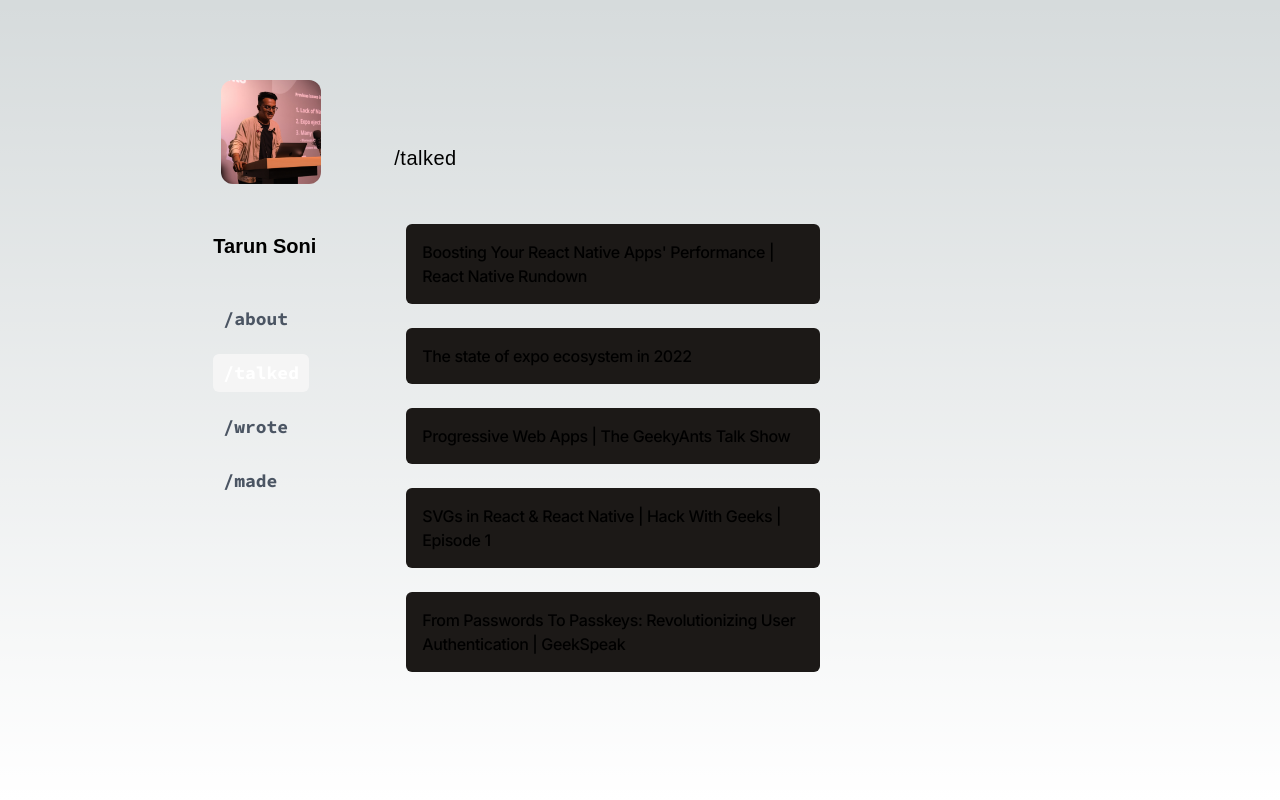
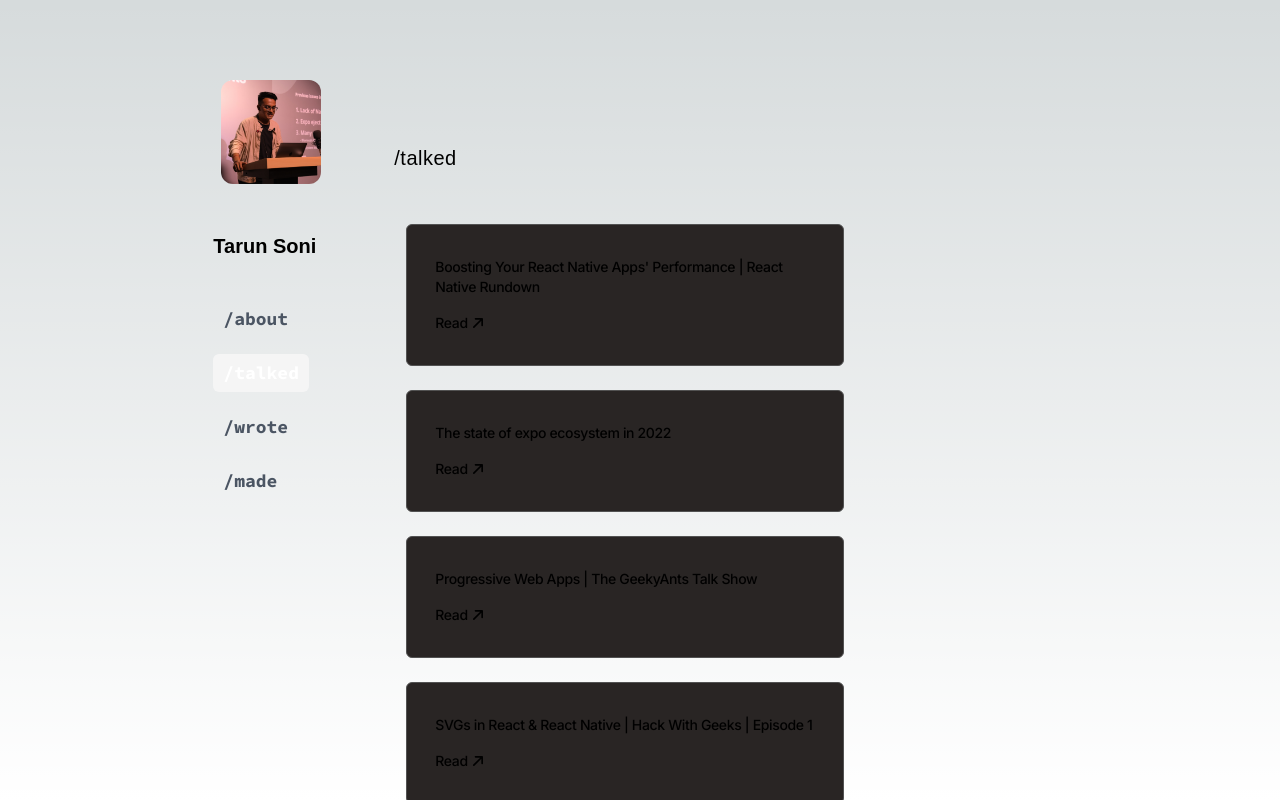
Before and after one commit to tarun-soni/tarun-new-portfolio, a Next.js app: page /home in a window 1280 px wide. Built offline with nearby package versions, Linux system fonts and the light colour scheme; a web font is replaced by a local one.

Commit message:
updated card for better contrast

```diff
--- a/src/components/CommonCard/index.tsx
+++ b/src/components/CommonCard/index.tsx
@@ -35,16 +35,19 @@ const CommonCard: FC<CardProps<MadeData>> = ({ data }) => {
           rounded-md
           w-98
           m-3
-        `}>
+          border
+ border-neutral-600 flex items-center justify-between px-3 py-4 w-full
+bg-stone-800
+`}>
         <div
-          className="flex flex-col justify-between h-full bg-stone-900  rounded-md p-4
+          className="flex flex-col justify-between h-full  rounded-md p-4
           w-98
         ">
           <h4
-            className={` text-base font-medium text-white-100 tracking-tight ${fonts.inter}`}>
+            className={`  md:text-sm text-base font-medium text-white-100 tracking-tight ${fonts.inter}`}>
             {data.title}
           </h4>
-          {/* <CardAction /> */}
+          <CardAction />
         </div>
       </motion.div>
     </Container>
@@ -54,7 +57,7 @@ const CommonCard: FC<CardProps<MadeData>> = ({ data }) => {
 export default CommonCard
 
 const CardAction = () => (
-  <div className="flex flex-row align-bottom mt-4">
+  <div className="flex flex-row align-bottom mt-4 ">
     <div
       className={`text-sm font-medium text-white-100 tracking-tight ${fonts.inter}`}>
       Read
```
